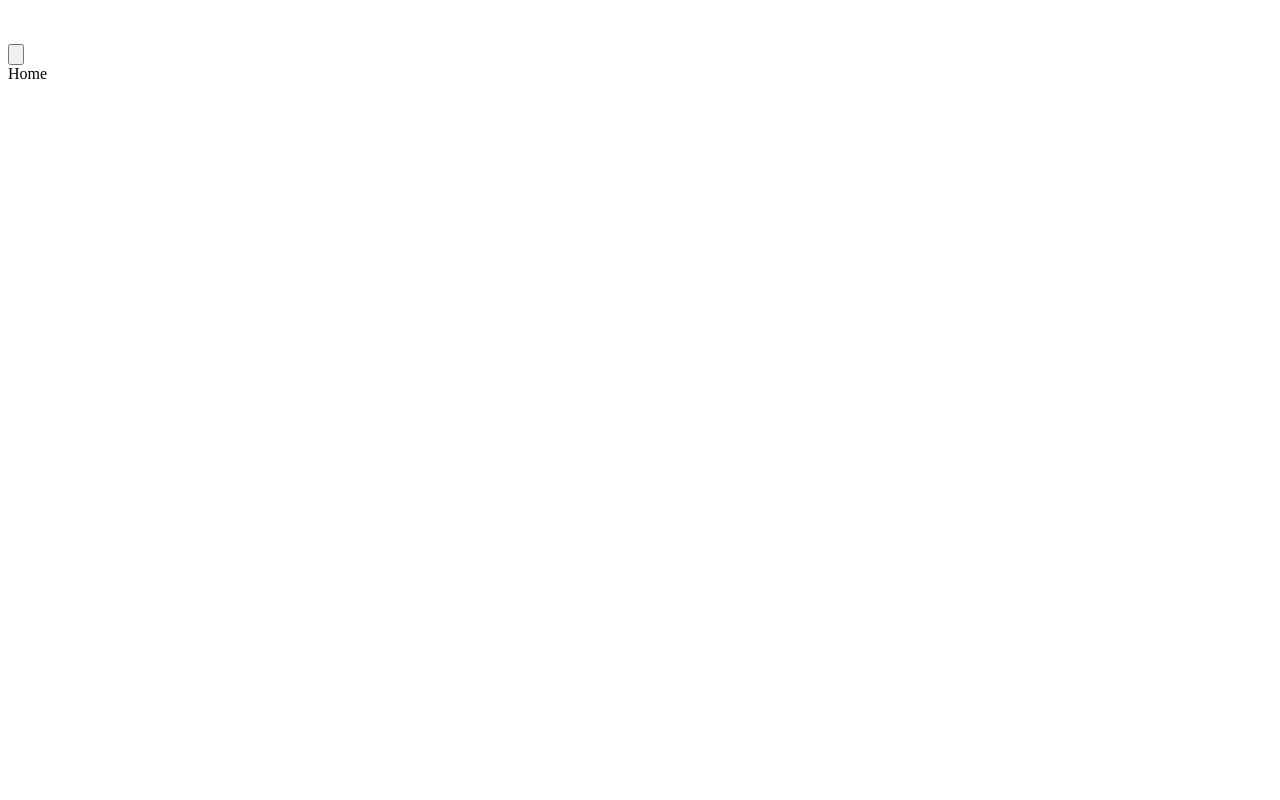
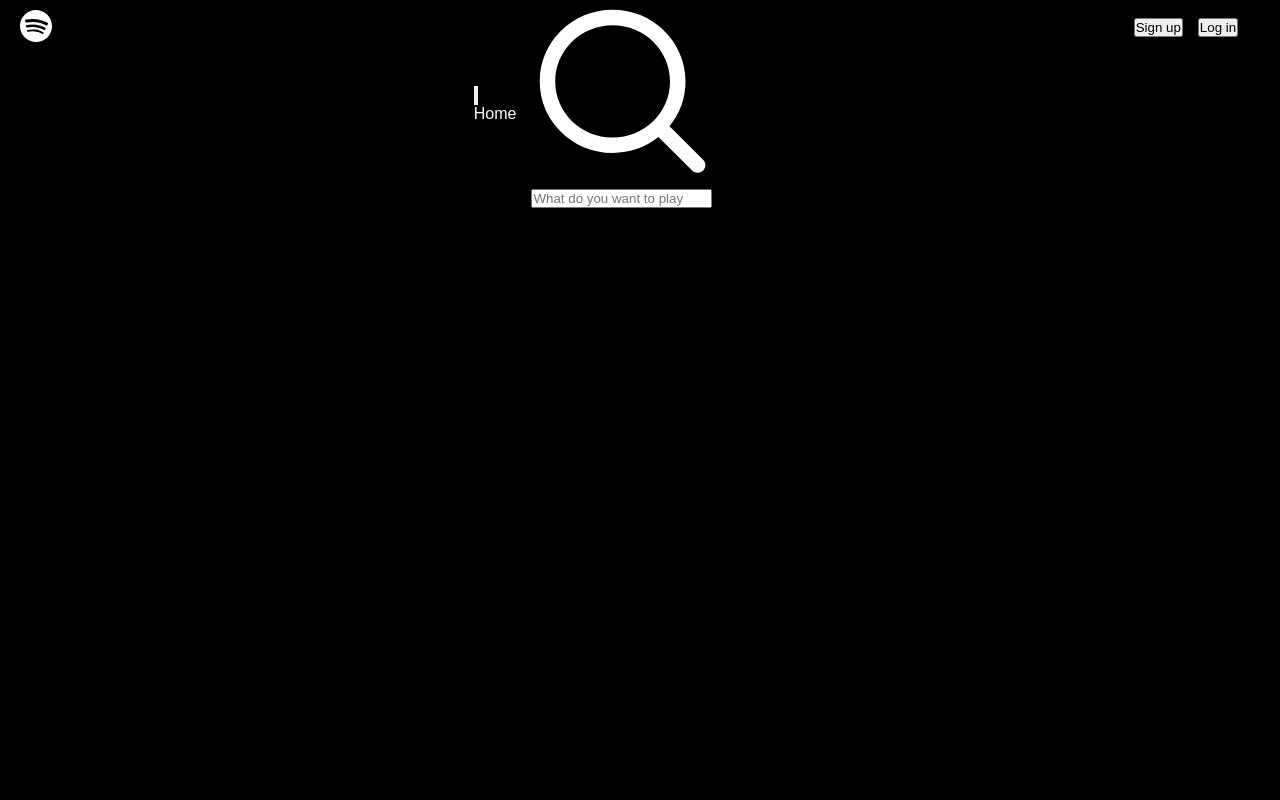
Before and after one commit to amitbishnoii/spotify-clone, a plain HTML site: page index.html in a window 1280 px wide. Shown: the top 800 px of the page. Drawn offline with Linux system fonts and the light colour scheme.

Commit message:
Add base styles for navbar and main layout

```diff
--- a/script.js
+++ b/script.js
@@ -1 +1 @@
-// Stage 1: empty
+// Stage 3: still empty
--- a/style.css
+++ b/style.css
@@ -1 +1,52 @@
-/* Stage 1: empty */
+@import url('https://fonts.googleapis.com/css2?family=Poppins:wght@400;600;700&display=swap');
+
+* {
+    margin: 0;
+    padding: 0;
+    font-family: Arial, Helvetica, sans-serif;
+}
+
+body {
+    background-color: black;
+    color: white;
+}
+
+button {
+    cursor: pointer;
+}
+
+nav {
+    position: fixed;
+    width: 100vw;
+    background-color: black;
+    display: flex;
+    padding-left: 20px;
+    align-items: center;
+    height: 55px;
+    z-index: 2;
+}
+
+.main {
+    display: flex;
+    position: relative;
+    top: 55px;
+    gap: 10px;
+}
+
+.right-section {
+    display: flex;
+    margin: auto;
+    width: 110vw;
+    padding-left: 5px;
+    gap: 15px;
+    justify-content: center;
+    align-items: center;
+}
+
+.buttons {
+    display: flex;
+    width: 17vw;
+    gap: 15px;
+    font-family: Poppins;
+    font-weight: 700;
+}
```
